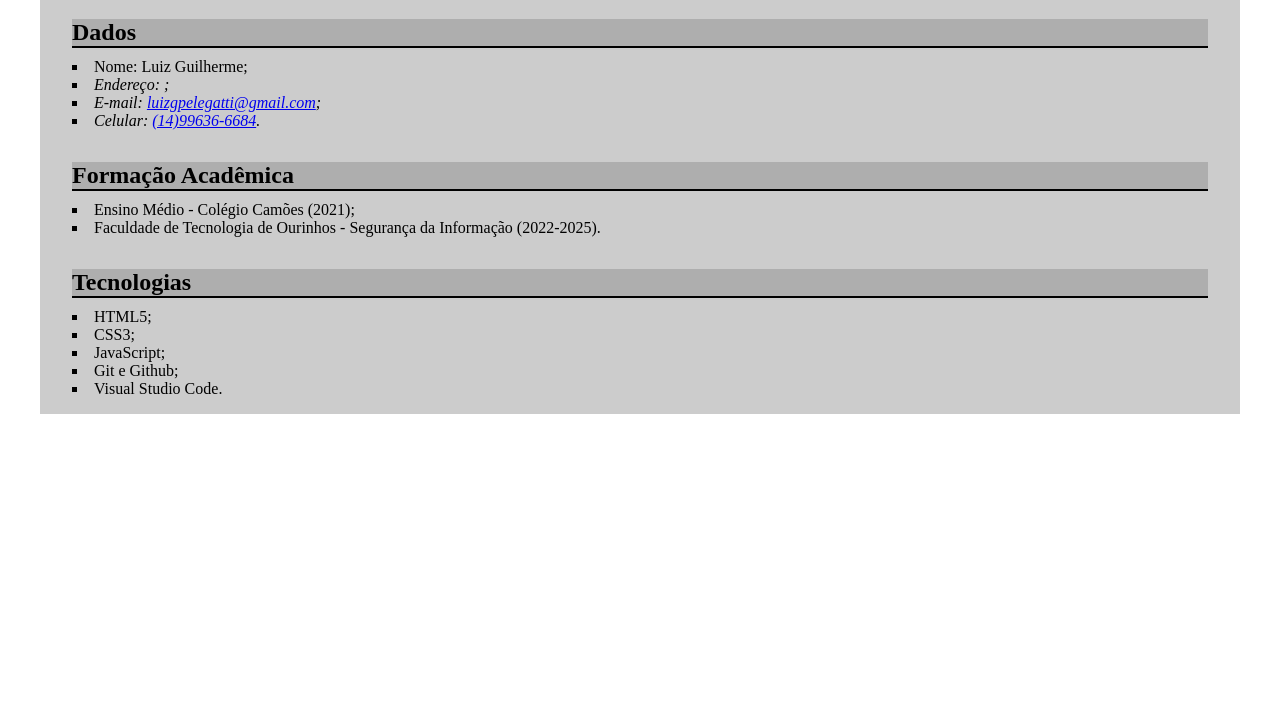
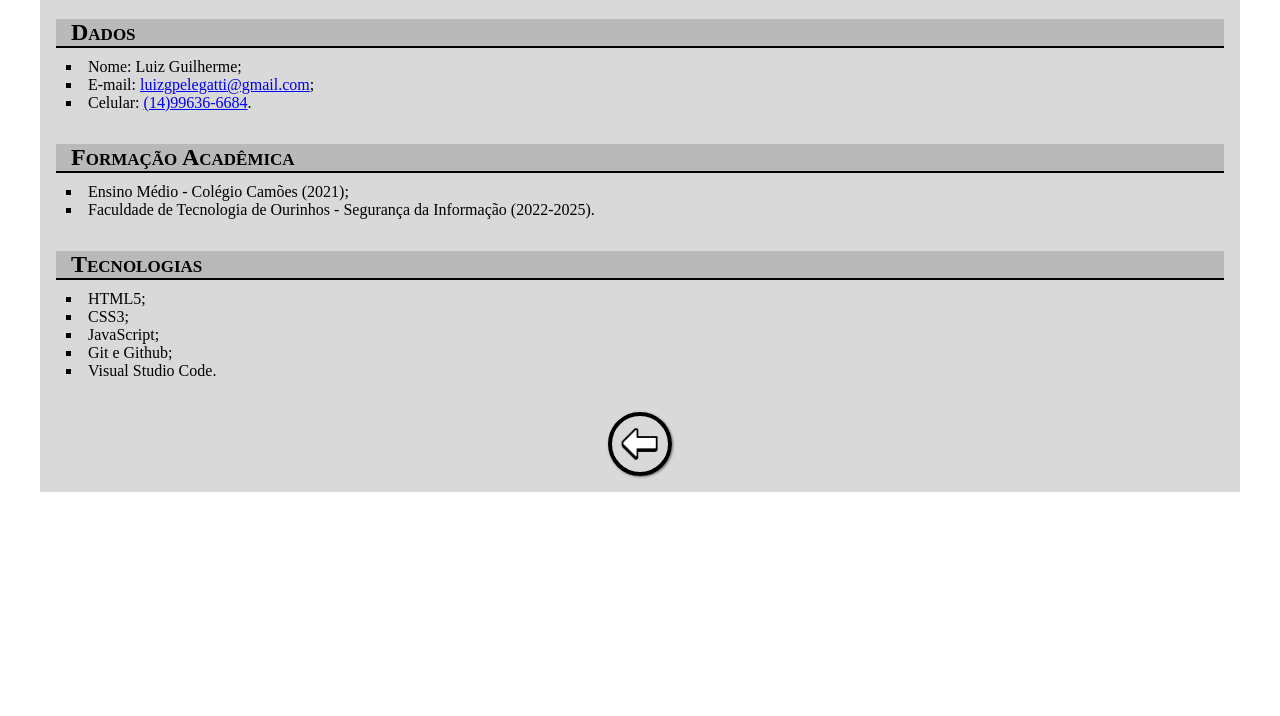
Before and after one commit to LuizGPR/luizgpr-linktree, a plain HTML site: page resume.html in a window 1280 px wide. Shown: the part 84-800 px from the top of the page. Drawn offline with Linux system fonts and the light colour scheme; a web font is replaced by a local one.

Commit message:
resume-dark-mode

```diff
--- a/resume.html
+++ b/resume.html
@@ -13,10 +13,9 @@
         <h1 class="title main-title">Currículo</h1>
         <div class="data-container">
             <h2 class="title subtitle">Dados</h2>
-            <ul>
+            <ul class="resume-list">
                 <li>Nome: Luiz Guilherme</li>
                 <address>
-                    <li>Endereço: </li>
                     <li>E-mail: <a href="mailto:luizgpelegatti@gmail.com">luizgpelegatti@gmail.com</a></li>
                     <li class="final-li">Celular: <a href="tel:+5514996366684">(14)99636-6684</a></li>
                 </address>
@@ -24,14 +23,14 @@
         </div>
         <div class="data-container">
             <h2 class="title subtitle">Formação Acadêmica</h2>
-            <ul>
+            <ul class="resume-list">
                 <li>Ensino Médio - Colégio Camões (2021)</li>
                 <li class="final-li">Faculdade de Tecnologia de Ourinhos - Segurança da Informação (2022-2025)</li>
             </ul>
         </div>
         <div class="data-container">
             <h2 class="title subtitle">Tecnologias</h2>
-            <ul>
+            <ul class="resume-list">
                 <li>HTML5</li>
                 <li>CSS3</li>
                 <li>JavaScript</li>
@@ -39,6 +38,7 @@
                 <li class="final-li">Visual Studio Code</li>
             </ul>
         </div>
+        <a class="backbutton" href="index.html"></a>
     </div>
 </body>
 </html>
--- a/style.css
+++ b/style.css
@@ -20,7 +20,6 @@
     --slink-hover:rgba(0,0,0,0.25);
     --insta: url(properties/light-insta.svg);
     --linkedin:url(./properties/light-linkedin.svg);
-    --back:url(./properties/light-back.png);
 }
 
 .dark{
@@ -36,7 +35,6 @@
     --slink-hover: rgba(255,255,255,0.25);
     --insta: url(properties/dark-insta.svg);
     --linkedin:url(./properties/dark-linkedin.svg);
-    --back:url(./properties/dark-back.png);
 }
 
 body{
@@ -176,29 +174,46 @@ body#resume{
     display: flex;
     flex-direction: column;
     margin: auto;
-    padding: 16px 32px;
+    padding: 16px 16px;
     gap: 32px;
-    background-color: #ccc;
+    background-color: var(--bglink);
 }
 .data-container>ul{
     list-style: square inside;
 }
-.resume-container>h1{
-    text-indent: 8%;
-}
+
 .title{
+    text-indent: 15px;
     background-color: rgba(0,0,0,0.15);
     border-width: 0 0 2px 0;
     border-style: solid;
+    font-variant: small-caps;
 }
 .subtitle{
     margin-bottom: 10px;
 }
+li{
+    font-style: normal;
+}
 li::after{
     content: ";";
-    color: black;
+    color: var(--text-color);
 }
 .final-li::after{
     content: ".";
-    color: black;
+    color: var(--text-color);
 }
+.resume-list{
+    margin-left: 10px;
+}
+.backbutton{
+    width: 64px;
+    height: 64px;
+    display: block;
+    margin: auto;
+    background: url(properties/icons8-esquerda-48.png) no-repeat center;
+    background-size: 75%;
+    border: 4px solid var(--border-link);
+    border-radius: 50%;
+    box-shadow: 1px 1px 2.5px var(--butact);
+}
```
Also changed, not shown: properties/icons8-esquerda-48.png (added).
